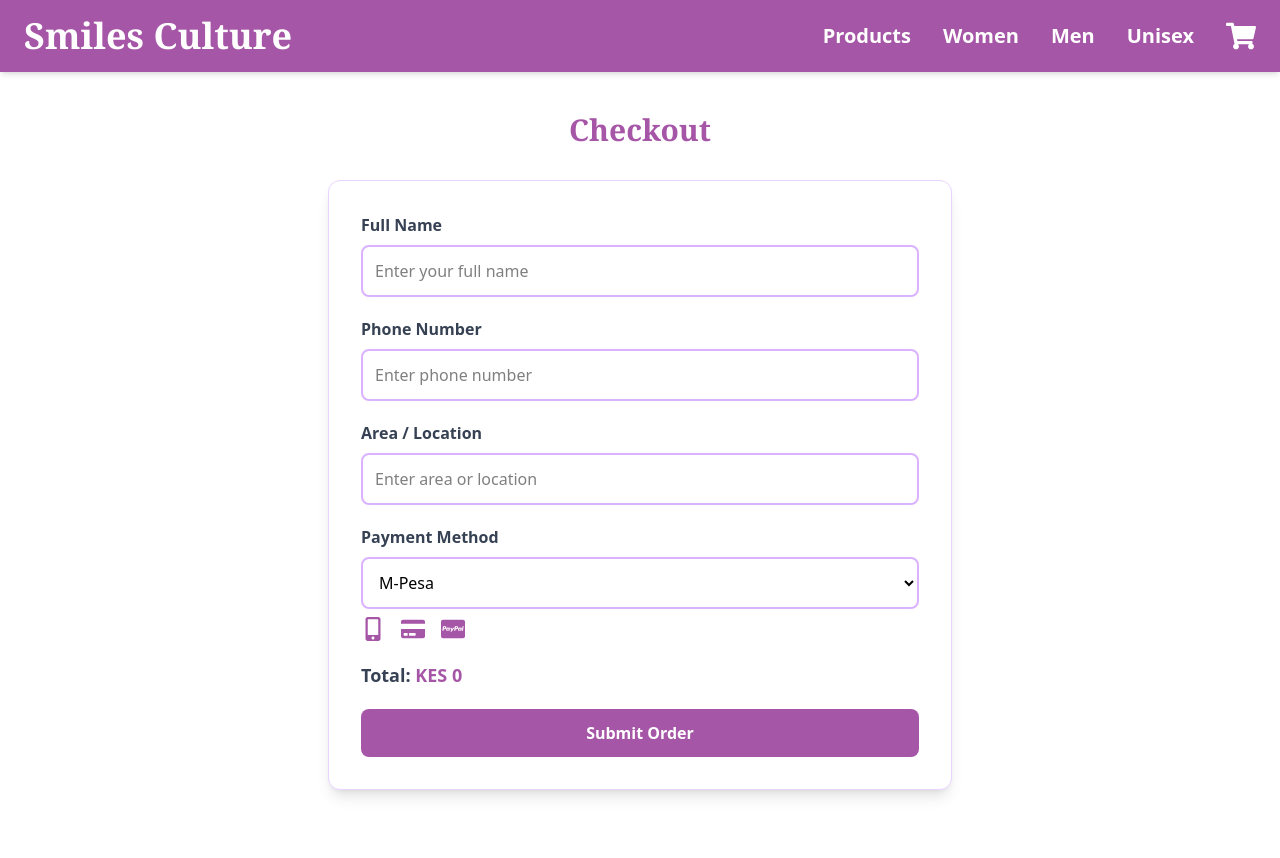
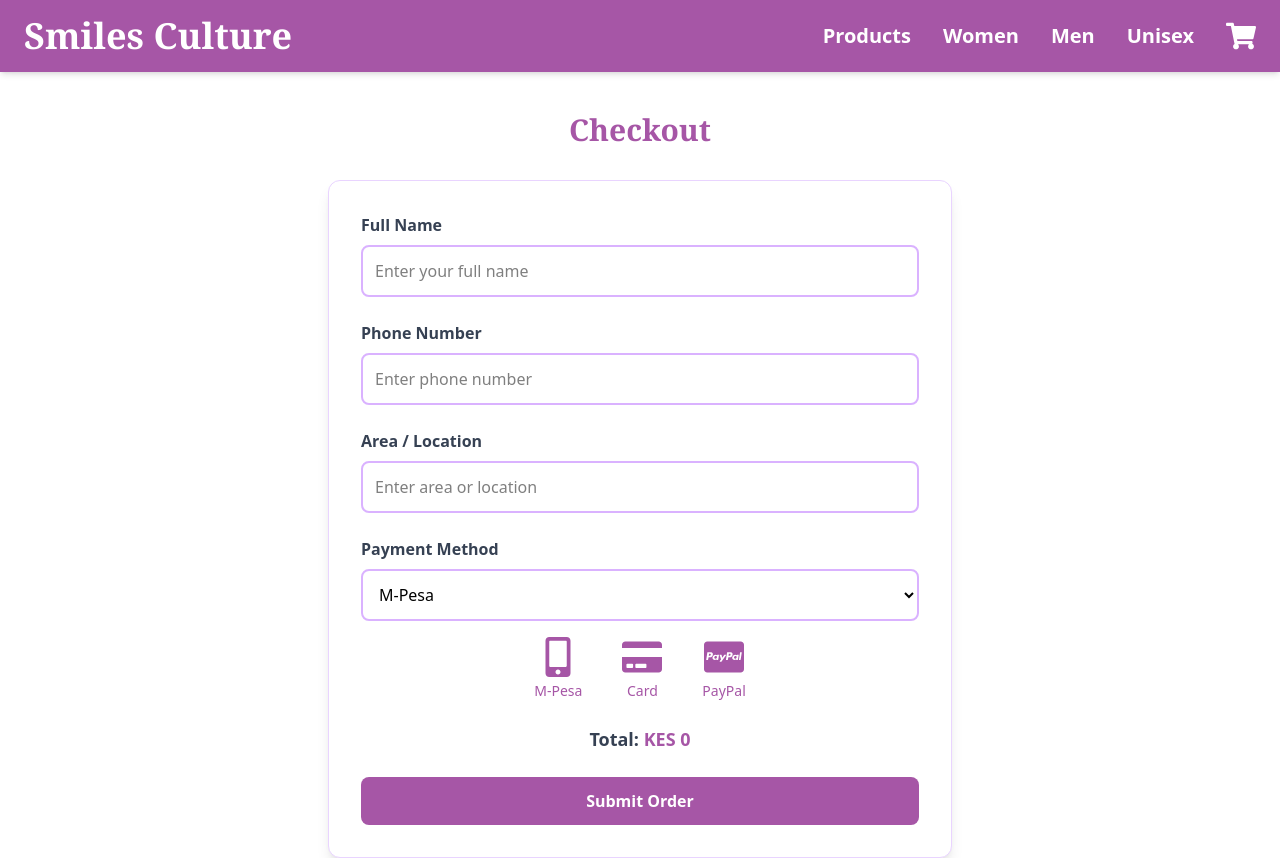
Before and after one commit to clairekimani123/Smiles-culture, a React (Vite) app: page /checkout in a window 1280 px wide. Shown: the top 858 px of the page. Built offline with nearby package versions, Linux system fonts and the light colour scheme; no server answers.

Commit message:
final touches

```diff
--- a/src/pages/CartPage.jsx
+++ b/src/pages/CartPage.jsx
@@ -7,30 +7,57 @@ export default function CartPage() {
   const total = cartItems.reduce((sum, i) => sum + i.price * i.quantity, 0)
 
   if (cartItems.length === 0) {
-    return <div className="p-8 text-center text-lg font-medium">Your cart is empty.</div>
+    return (
+      <div className="p-8 text-center text-lg font-medium">
+        Your cart is empty.
+      </div>
+    )
   }
 
   return (
-    <div className="container mx-auto px-4 py-8">
-      <h2 className="text-3xl font-bold mb-6 font-serif">Your Cart</h2>
-      <div className="grid gap-6">
+    <div className="container mx-auto px-4 py-10">
+      <h2 className="text-3xl font-bold mb-8 font-serif text-center text-[#A656A6]">
+        Your Cart
+      </h2>
+
+      {/* Product Grid */}
+      <div className="grid grid-cols-1 sm:grid-cols-2 md:grid-cols-3 lg:grid-cols-4 gap-6">
         {cartItems.map((item, idx) => (
-          <div key={idx} className="bg-purple-50 p-4 rounded-lg flex flex-col md:flex-row items-center md:items-start justify-between shadow">
-            <img src={item.image} alt={item.name} className="w-32 h-32 object-cover rounded-md mb-4 md:mb-0" />
-            <div className="flex-1 text-center md:text-left md:ml-4">
-              <h3 className="font-semibold text-lg">{item.name}</h3>
-              <p className="text-gray-600">KES {item.price} x {item.quantity}</p>
+          <div
+            key={idx}
+            className="bg-white rounded-xl shadow-md overflow-hidden hover:shadow-lg transition transform hover:scale-105"
+          >
+            <img
+              src={item.image}
+              alt={item.name}
+              className="w-full h-150 object-cover"
+            />
+            <div className="p-4">
+              <h3 className="font-semibold text-lg text-gray-800">{item.name}</h3>
+              <p className="text-gray-600 text-sm mt-1">{item.description || ''}</p>
+              <p className="text-[#A656A6] font-bold mt-2">
+                KES {item.price} × {item.quantity}
+              </p>
+              <button
+                onClick={() => removeFromCart(item.productId)}
+                className="mt-3 text-red-600 hover:text-red-800 font-medium"
+              >
+                Remove
+              </button>
             </div>
-            <button onClick={() => removeFromCart(item.productId)} className="text-red-600 hover:text-red-800 font-medium">
-              Remove
-            </button>
           </div>
         ))}
       </div>
 
-      <div className="mt-8 flex justify-between items-center">
-        <p className="text-xl font-bold">Total: KES {total}</p>
-        <Link to="/checkout" className="px-6 py-3 bg-[#A656A6] text-white rounded-lg hover:bg-[#823C82] transition">
+      {/* Total and Checkout Button */}
+      <div className="mt-10 flex flex-col md:flex-row justify-between items-center gap-4">
+        <p className="text-xl font-bold text-gray-800">
+          Total: <span className="text-[#A656A6]">KES {total.toFixed(2)}</span>
+        </p>
+        <Link
+          to="/checkout"
+          className="px-8 py-3 bg-[#A656A6] text-white rounded-lg hover:bg-[#823C82] transition font-medium"
+        >
           Proceed to Checkout
         </Link>
       </div>
--- a/src/pages/CheckoutPage.jsx
+++ b/src/pages/CheckoutPage.jsx
@@ -24,11 +24,15 @@ export default function CheckoutPage() {
 
   return (
     <div className="w-full max-w-2xl mx-auto px-6 py-10">
-      <h2 className="text-3xl font-bold font-serif text-center mb-8 text-[#A656A6]">Checkout</h2>
+      <h2 className="text-3xl font-bold font-serif text-center mb-8 text-[#A656A6]">
+        Checkout
+      </h2>
+
       <form
         onSubmit={handleSubmit}
-        className="space-y-5 bg-white shadow-lg rounded-xl p-8 border border-purple-200"
+        className="space-y-6 bg-white shadow-lg rounded-xl p-8 border border-purple-200"
       >
+        {/* Full Name */}
         <div>
           <label className="block text-gray-700 mb-2 font-semibold">Full Name</label>
           <input
@@ -42,6 +46,7 @@ export default function CheckoutPage() {
           />
         </div>
 
+        {/* Phone */}
         <div>
           <label className="block text-gray-700 mb-2 font-semibold">Phone Number</label>
           <input
@@ -55,6 +60,7 @@ export default function CheckoutPage() {
           />
         </div>
 
+        {/* Area */}
         <div>
           <label className="block text-gray-700 mb-2 font-semibold">Area / Location</label>
           <input
@@ -68,6 +74,7 @@ export default function CheckoutPage() {
           />
         </div>
 
+        {/* Payment Method */}
         <div>
           <label className="block text-gray-700 mb-2 font-semibold">Payment Method</label>
           <select
@@ -76,26 +83,34 @@ export default function CheckoutPage() {
             onChange={handleChange}
             className="w-full border-2 border-purple-300 rounded-lg p-3 focus:outline-none focus:border-[#A656A6] transition bg-white"
           >
-            <option value="mpesa">
-              M-Pesa
-            </option>
-            <option value="card">
-              Card
-            </option>
-            <option value="paypal">
-              PayPal
-            </option>
+            <option value="mpesa">M-Pesa</option>
+            <option value="card">Card</option>
+            <option value="paypal">PayPal</option>
           </select>
 
-          <div className="flex items-center gap-4 mt-2 text-2xl text-[#A656A6]">
-            <FaMobileAlt title="M-Pesa" />
-            <FaCreditCard title="Card" />
-            <FaCcPaypal title="PayPal" />
+          {/* Payment Icons */}
+          <div className="flex justify-center items-center gap-10 mt-4 text-[#A656A6]">
+            <div className="flex flex-col items-center">
+              <FaMobileAlt size={40} />
+              <span className="text-sm mt-1 font-medium">M-Pesa</span>
+            </div>
+            <div className="flex flex-col items-center">
+              <FaCreditCard size={40} />
+              <span className="text-sm mt-1 font-medium">Card</span>
+            </div>
+            <div className="flex flex-col items-center">
+              <FaCcPaypal size={40} />
+              <span className="text-sm mt-1 font-medium">PayPal</span>
+            </div>
           </div>
         </div>
 
-        <p className="font-bold text-lg text-gray-700">Total: <span className="text-[#A656A6]">KES {total}</span></p>
+        {/* Total */}
+        <p className="font-bold text-lg text-gray-700 text-center">
+          Total: <span className="text-[#A656A6]">KES {total}</span>
+        </p>
 
+        {/* Submit */}
         <button
           type="submit"
           className="w-full py-3 bg-[#A656A6] text-white rounded-lg font-semibold hover:bg-[#823C82] transition"
```
